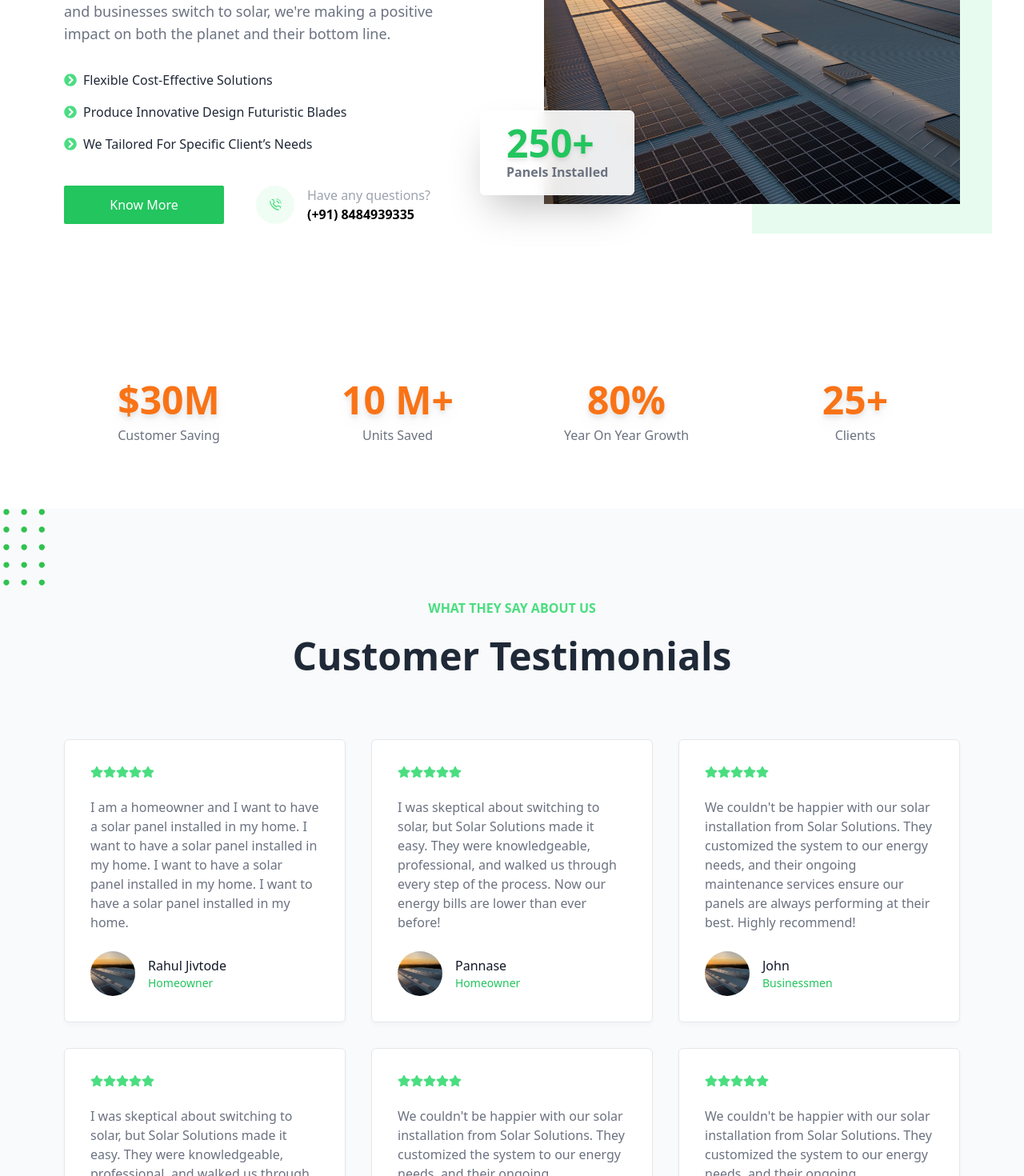
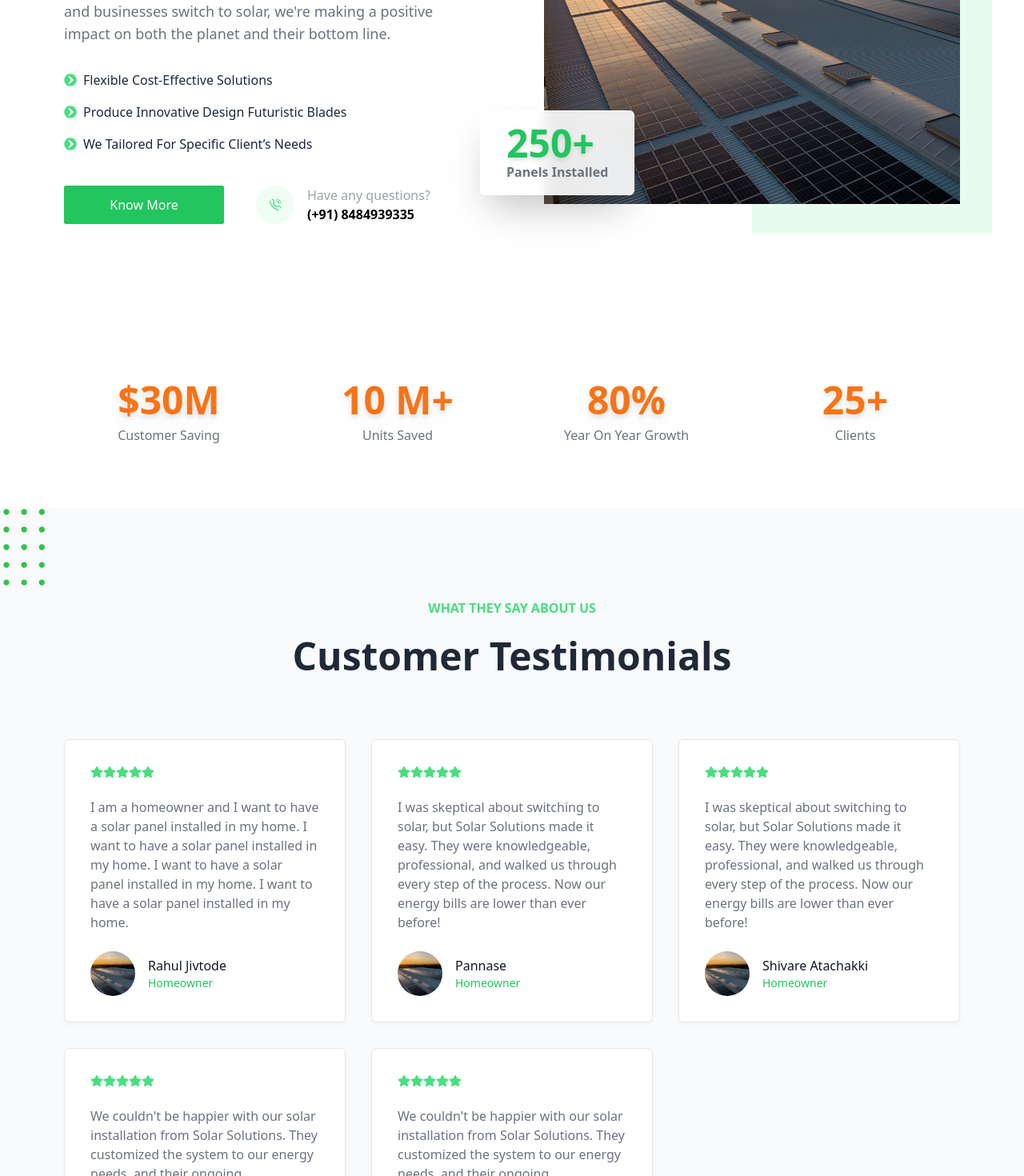
Before and after one commit to sadaatgithub/solar-solution, a Next.js app: page /about in a window 1280 px wide. Shown: the part 780-2250 px from the top of the page at 80% size. Built offline with nearby package versions, Linux system fonts and the light colour scheme; a web font is replaced by a local one.

Commit message:
testimonial removed

```diff
--- a/components/PanelInstalled.js
+++ b/components/PanelInstalled.js
@@ -1,14 +1,37 @@
-import React from 'react'
-import {  motion as m } from 'framer-motion'
-import { zoomIn } from '@/lib/animation'
+import React, { useEffect, useRef, useState } from "react";
+import { motion as m, useAnimation, useInView } from "framer-motion";
+import { zoomIn } from "@/lib/animation";
 
 const PanelInstalled = () => {
+  const [counter, setCounter] = useState(0);
+  const ref = useRef(null)
+  const isInView = useInView(ref);
+  useEffect(() => {
+    let interval;
+    if (counter < 250) {
+      interval = setInterval(() => {
+        setCounter((prevCounter) => prevCounter + 1);
+      }, 5);
+    }
+  console.log(isInView)
+
+    return () => clearInterval(interval);
+  }, [counter,isInView]);
+
   return (
-    <m.div variants={zoomIn(0.5,0.5)} initial="hidden" whileInView="show" viewport={{once:true, amount:0.3}} className="absolute bottom-10 left-10 md:bottom-10 bg-white/90 border border-white backdrop-blur md:-left-20 w-auto px-8 py-4 shadow-2xl flex flex-col rounded-md">
-            <m.p  className="text-5xl font-bold text-green-500 drop-shadow-md">250+</m.p>
-            <p className="text-gray-500 font-semibold ">Panels Installed</p>
-        </m.div>
-  )
-}
+    <m.div ref={ref}
+      variants={zoomIn(0.5, 0.5)}
+      initial="hidden"
+      whileInView="show"
+      viewport={{ once: true, amount: 0.3 }}
+      className="absolute bottom-10 left-10 md:bottom-10 bg-white/90 border border-white backdrop-blur md:-left-20 w-auto px-8 py-4 shadow-2xl flex flex-col rounded-md"
+    >
+      <m.p className="text-5xl font-bold text-green-500 drop-shadow-md">
+        {counter}+
+      </m.p>
+      <p className="text-gray-500 font-semibold ">Panels Installed</p>
+    </m.div>
+  );
+};
 
-export default PanelInstalled
+export default PanelInstalled;
--- a/components/Testimonial.js
+++ b/components/Testimonial.js
@@ -1,15 +1,14 @@
-import React from 'react'
-import Container from './Container'
+import React from "react";
+import Container from "./Container";
 
-
-import { FaStar } from 'react-icons/fa';
-import config from "../pages/index.json"
-import DottedAbstract from './common/DottedAbstract';
-import TopSubHeading from './common/heading/TopSubHeading';
-import DivTitle from './common/heading/DivTitle';
-import Image from 'next/image';
-import { motion as m } from 'framer-motion'
-import { fadeIn, slideIn } from '@/lib/animation'
+import { FaStar } from "react-icons/fa";
+import config from "../pages/index.json";
+import DottedAbstract from "./common/DottedAbstract";
+import TopSubHeading from "./common/heading/TopSubHeading";
+import DivTitle from "./common/heading/DivTitle";
+import Image from "next/image";
+import { motion as m } from "framer-motion";
+import { fadeIn, slideIn } from "@/lib/animation";
 
 // const testimonial = [
 //     {
@@ -50,40 +49,54 @@ import { fadeIn, slideIn } from '@/lib/animation'
 //   ];
 
 const Testimonial = () => {
-  const testimonials = config.testimonials
+  const testimonials = config.testimonials;
 
   return (
     <Container className="flex flex-col gap-20 items-center justify-center min-h-screen bg-gray-50 relative ">
-    <DottedAbstract className="-left-10 top-0"/>
+      <DottedAbstract className="-left-10 top-0" />
       <div className="flex flex-col gap-6 items-center">
-        <TopSubHeading text="What They Say About Us"/>
-          <DivTitle text="Customer Testimonials"/>
+        <TopSubHeading text="What They Say About Us" />
+        <DivTitle text="Customer Testimonials" />
       </div>
 
       <div className="grid grid-cols-1 md:grid-cols-2 lg:grid-cols-3 gap-8">
-      {testimonials.map((testimonial,idx) =>
-      <m.div key={idx} variants={fadeIn('up','tween',0.1*idx,0.3)} initial="hidden"  whileInView="show" viewport={{once:true, amount:0.3}} className="flex flex-col gap-6 p-8  rounded-md shadow-md border shadow-gray-100 bg-white">
-               <div className="flex text-green-400"><FaStar/><FaStar/><FaStar/><FaStar/><FaStar/></div>
+        {testimonials?.map((testimonial, idx) => (
+          <m.div
+            key={idx}
+            variants={fadeIn("up", "tween", 0.1 * idx, 0.3)}
+            initial="hidden"
+            whileInView="show"
+            viewport={{ once: true, amount: 0.3 }}
+            className="flex flex-col gap-6 p-8  rounded-md shadow-md border shadow-gray-100 bg-white"
+          >
+            <div className="flex text-green-400">
+              <FaStar />
+              <FaStar />
+              <FaStar />
+              <FaStar />
+              <FaStar />
+            </div>
             <p className="text-gray-500">{testimonial.text}</p>
             <div className="flex items-center  gap-4 mt-auto">
-                <Image width={80} height={80}
+              <Image
+                width={80}
+                height={80}
                 src={testimonial.image}
                 alt={testimonial.name}
                 className="w-14 h-14 object-cover rounded-full"
               />
               <div className="flex flex-col">
-                <p className="font-medium text-gray-900">
-                   {testimonial.name}
-                </p>
+                <p className="font-medium text-gray-900">{testimonial.name}</p>
                 <p className="text-green-500 text-sm">
                   {testimonial.designation}
                 </p>
               </div>
             </div>
-      </m.div> )}
+          </m.div>
+        ))}
       </div>
     </Container>
-    )
-}
+  );
+};
 
-export default Testimonial
+export default Testimonial;
--- a/pages/index.json
+++ b/pages/index.json
@@ -55,12 +55,7 @@
             "image":"/solar-hero.jpg",
             "text":"I was skeptical about switching to solar, but Solar Solutions made it easy. They were knowledgeable, professional, and walked us through every step of the process. Now our energy bills are lower than ever before!"
         },
-        {
-            "name":"John",
-            "designation":"Businessmen",
-            "image":"/solar-hero.jpg",
-            "text":"We couldn't be happier with our solar installation from Solar Solutions. They customized the system to our energy needs, and their ongoing maintenance services ensure our panels are always performing at their best. Highly recommend!"
-        },
+
         {
             "name":"Shivare Atachakki",
             "designation":"Homeowner",
```
Also changed, not shown: 1 other file (tests, documents, lock files or other folders). Lines whose indentation alone changed are shown as unchanged.
